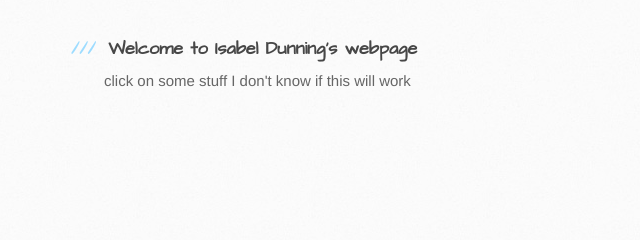
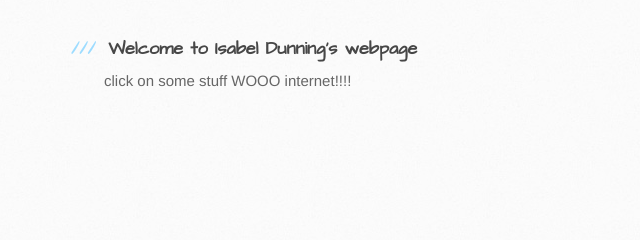
Before and after one commit to isabeldunning/isabeldunning.github.io, a plain HTML site: page index.html in a window 1280 px wide. Shown: the part 221-461 px from the top of the page, 66-706 px from the left. Drawn offline with Linux system fonts and the light colour scheme.

Commit message:
Update index.html

```diff
--- a/index.html
+++ b/index.html
@@ -32,7 +32,7 @@
 <a id="welcome-to-isabel-dunnings-webpage" class="anchor" href="#welcome-to-isabel-dunnings-webpage" aria-hidden="true"><span class="octicon octicon-link"></span></a>Welcome to Isabel Dunning's webpage</h3>
 
 <p>click on some stuff
-I don't know if this will work</p>
+WOOO internet!!!!</p>
         </section>
 
         <aside id="sidebar">
```
